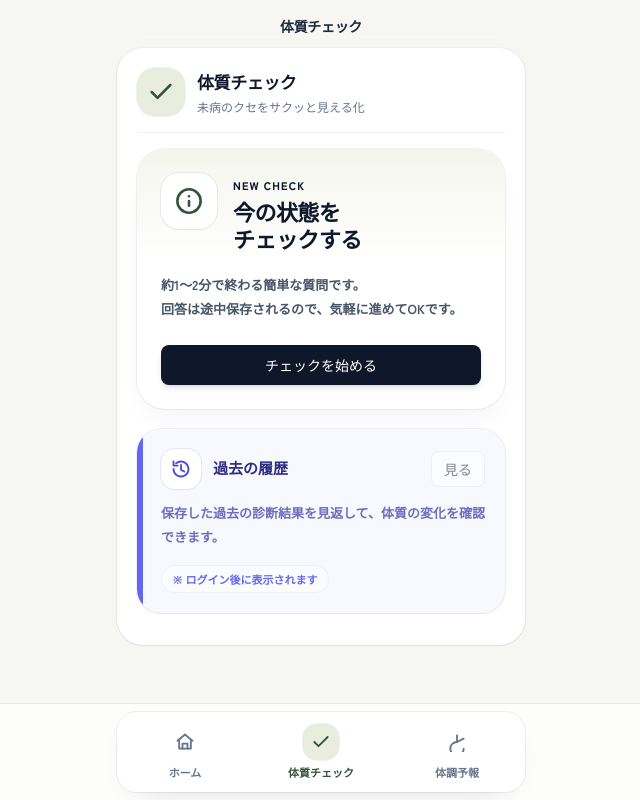
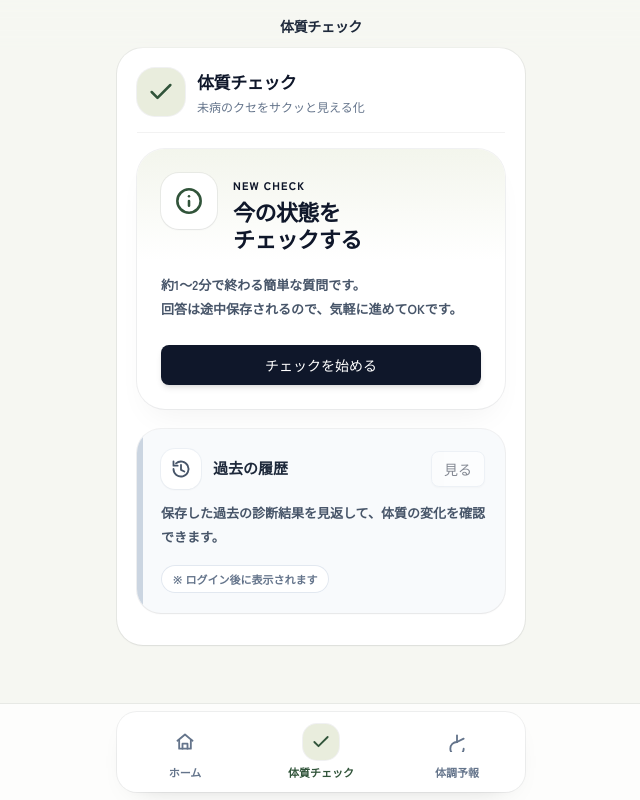
Before and after one commit to totonoucare/totonoucare-webapp, a Next.js app: page /check in a window 1280 px wide. Shown: the whole page, without its empty margins (319-959 px from the left). Built offline with nearby package versions, Linux system fonts and the light colour scheme; no server answers.

Commit message:
Update page.js

```diff
--- a/app/check/page.js
+++ b/app/check/page.js
@@ -53,6 +53,7 @@ export default function CheckLandingPage() {
 
             <div className="relative z-10 p-6">
               <div className="flex items-start gap-4">
+                {/* アイコンもブランドカラーに */}
                 <div className="grid h-14 w-14 shrink-0 place-items-center rounded-[18px] bg-white shadow-sm ring-1 ring-[var(--ring)] text-[var(--accent-ink)]">
                   <IconInfo className="h-7 w-7" />
                 </div>
@@ -81,17 +82,19 @@ export default function CheckLandingPage() {
             </div>
           </div>
 
-          {/* 2. 履歴カード (SoftPanel風デザイン) */}
-          <div className="relative overflow-hidden rounded-[24px] bg-[color-mix(in_srgb,#eef2ff,white_50%)] ring-1 ring-[var(--ring)] shadow-sm">
-            <div className="absolute left-0 top-0 bottom-0 w-1.5 bg-[#6366f1]" />
+          {/* 2. 履歴カード (ブランドカラー統一版) */}
+          <div className="relative overflow-hidden rounded-[24px] bg-slate-50 ring-1 ring-[var(--ring)] shadow-sm">
+            {/* アクセントバーを落ち着いたスレートに変更 */}
+            <div className="absolute left-0 top-0 bottom-0 w-1.5 bg-slate-300" />
             <div className="p-5 pl-6">
               <div className="flex items-center justify-between gap-4">
                 <div className="flex items-center gap-3 min-w-0">
-                  <div className="grid h-10 w-10 shrink-0 place-items-center rounded-[14px] bg-white shadow-sm ring-1 ring-indigo-100 text-indigo-600">
+                  {/* アイコン背景もモノトーン寄りに */}
+                  <div className="grid h-10 w-10 shrink-0 place-items-center rounded-[14px] bg-white shadow-sm ring-1 ring-slate-200/50 text-slate-600">
                     <IconHistory className="h-5 w-5" />
                   </div>
                   <div className="min-w-0">
-                    <div className="text-[15px] font-extrabold text-indigo-900">
+                    <div className="text-[15px] font-extrabold text-slate-800">
                       過去の履歴
                     </div>
                   </div>
@@ -101,19 +104,19 @@ export default function CheckLandingPage() {
                   size="sm"
                   onClick={() => router.push("/history")}
                   disabled={loadingAuth || !isLoggedIn}
-                  className="shrink-0 bg-white"
+                  className="shrink-0 bg-white shadow-sm"
                 >
                   見る
                 </Button>
               </div>
 
-              <div className="mt-3 text-[13px] font-bold leading-6 text-indigo-800/70">
+              <div className="mt-3 text-[13px] font-bold leading-6 text-slate-600">
                 保存した過去の診断結果を見返して、体質の変化を確認できます。
               </div>
 
               {!loadingAuth && !isLoggedIn ? (
                 <div className="mt-4">
-                  <span className="inline-flex items-center rounded-full bg-white/60 px-3 py-1.5 text-[11px] font-extrabold text-indigo-500 ring-1 ring-inset ring-indigo-100/50">
+                  <span className="inline-flex items-center rounded-full bg-white px-3 py-1.5 text-[11px] font-extrabold text-slate-500 ring-1 ring-inset ring-slate-200">
                     ※ ログイン後に表示されます
                   </span>
                 </div>
```
